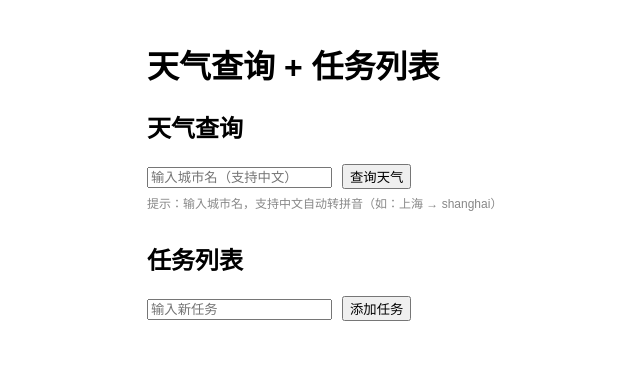
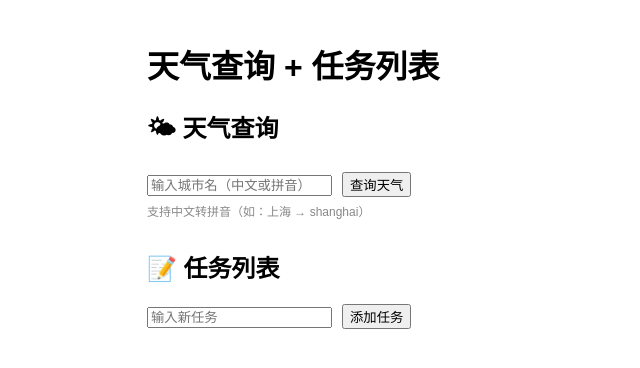
Before and after one commit to putao0513/weather-todo-app, a React (Create React App) app: page / in a window 1280 px wide. Shown: the top 368 px of the page, without its empty margins (193-833 px from the left). Built offline with nearby package versions, Linux system fonts and the light colour scheme.

Commit message:
修改再次

```diff
--- a/src/App.js
+++ b/src/App.js
@@ -1,7 +1,7 @@
 import React, { useState, useEffect } from 'react';
-import pinyin from 'chinese-to-pinyin'; // 使用新版拼音库
+import pinyin from 'chinese-to-pinyin';
 
-const WEATHER_API_KEY = '7b79783eaa789574bdc8f5299116acae'; // ← 使用你自己的 key
+const WEATHER_API_KEY = '7b79783eaa789574bdc8f5299116acae'; // 替换为你的 OpenWeatherMap Key
 
 function App() {
   const [city, setCity] = useState('');
@@ -20,13 +20,16 @@ function App() {
     let cityToSearch = city.trim();
     const isChinese = /[\u4e00-\u9fa5]/.test(cityToSearch);
 
-    console.log('💡原始输入：', cityToSearch);
-    console.log('🔍是否为中文？', isChinese);
+    console.log('💡 原始输入：', cityToSearch);
+    console.log('🔍 是否为中文：', isChinese);
 
-    // 中文 → 拼音（使用 chinese-to-pinyin）
     if (isChinese) {
-      cityToSearch = pinyin(cityToSearch, { removeTone: true }).replace(/\s+/g, '');
-      console.log('✅转换为拼音：', cityToSearch);
+      try {
+        cityToSearch = pinyin(cityToSearch, { toneType: 'none' }).replace(/\s+/g, '');
+        console.log('✅ 转换为拼音：', cityToSearch);
+      } catch (error) {
+        console.warn('⚠️ 拼音转换失败，使用原始输入：', cityToSearch);
+      }
     }
 
     const query = `${cityToSearch},cn`;
@@ -37,7 +40,7 @@ function App() {
     setWeatherError('');
     fetch(finalUrl)
       .then(res => {
-        if (!res.ok) throw new Error('城市不存在或拼写错误。请确认拼写，或尝试输入拼音');
+        if (!res.ok) throw new Error('城市不存在或拼写错误，请检查拼音是否正确。');
         return res.json();
       })
       .then(data => {
@@ -72,16 +75,16 @@ function App() {
       <h1>天气查询 + 任务列表</h1>
 
       <div style={{ marginBottom: 30 }}>
-        <h2>天气查询</h2>
+        <h2>🌤 天气查询</h2>
         <input
           type="text"
           value={city}
-          placeholder="输入城市名（支持中文）"
+          placeholder="输入城市名（中文或拼音）"
           onChange={(e) => setCity(e.target.value)}
         />
         <button onClick={fetchWeather} style={{ marginLeft: 10 }}>查询天气</button>
         <p style={{ fontSize: 12, color: '#888', marginTop: 5 }}>
-          提示：输入城市名，支持中文自动转拼音（如：上海 → shanghai）
+          支持中文转拼音（如：上海 → shanghai）
         </p>
 
         {weatherError && (
@@ -100,7 +103,7 @@ function App() {
       </div>
 
       <div>
-        <h2>任务列表</h2>
+        <h2>📝 任务列表</h2>
         <input
           type="text"
           value={taskInput}
@@ -110,7 +113,7 @@ function App() {
         />
         <button onClick={addTask} style={{ marginLeft: 10 }}>添加任务</button>
 
-        <ul>
+        <ul style={{ marginTop: 10 }}>
           {tasks.map(task => (
             <li key={task.id} style={{ margin: '8px 0' }}>
               {task.text}
```
